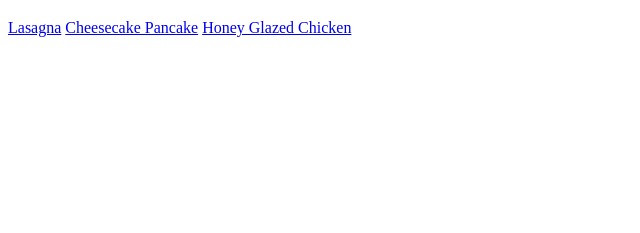
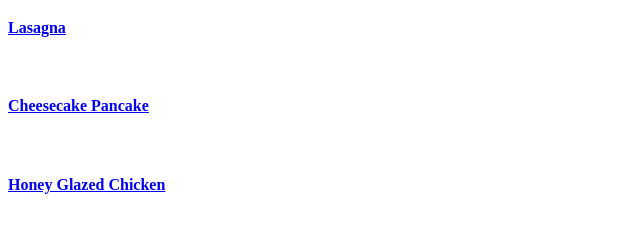
Before and after one commit to vaishnavideshpandeindexnine/Odin_Recipes, a plain HTML site: page index.html in a window 1280 px wide. Shown: the part 61-294 px from the top of the page, without its empty margins (0-640 px from the left). Drawn offline with Linux system fonts and the light colour scheme.

Commit message:
Added alignment

```diff
--- a/index.html
+++ b/index.html
@@ -6,8 +6,8 @@
     </head>
     <body>
         <h1>Odin Recipes</h1>
-        <a href="./recipes/lasagna.html">Lasagna</a>
-        <a href="./recipes/cheesecake_pancake.html">Cheesecake Pancake</a>
-        <a href="./recipes/honey_glazed-chicken.html">Honey Glazed Chicken</a>
+      <h4><a href="./recipes/lasagna.html">Lasagna</a></h4><br>
+      <h4><a href="./recipes/cheesecake_pancake.html">Cheesecake Pancake</a></h4><br>
+      <h4><a href="./recipes/honey_glazed-chicken.html">Honey Glazed Chicken</a></h4>
     </body>
 </html>
```
Also changed, not shown: recipes/cheesecake_pancake.html (+2 -2 lines), recipes/honey_glazed-chicken.html (+2 -2 lines).
